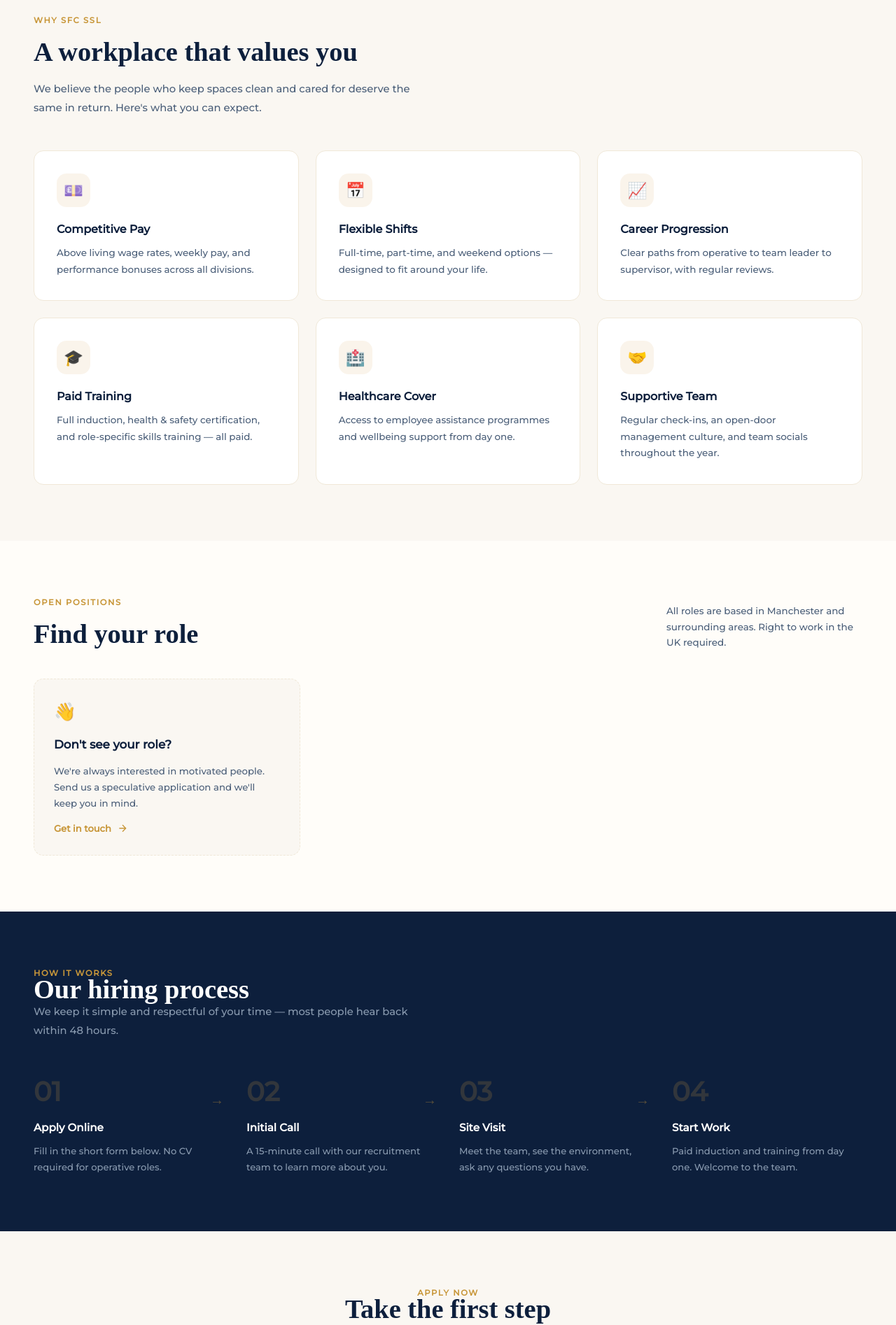
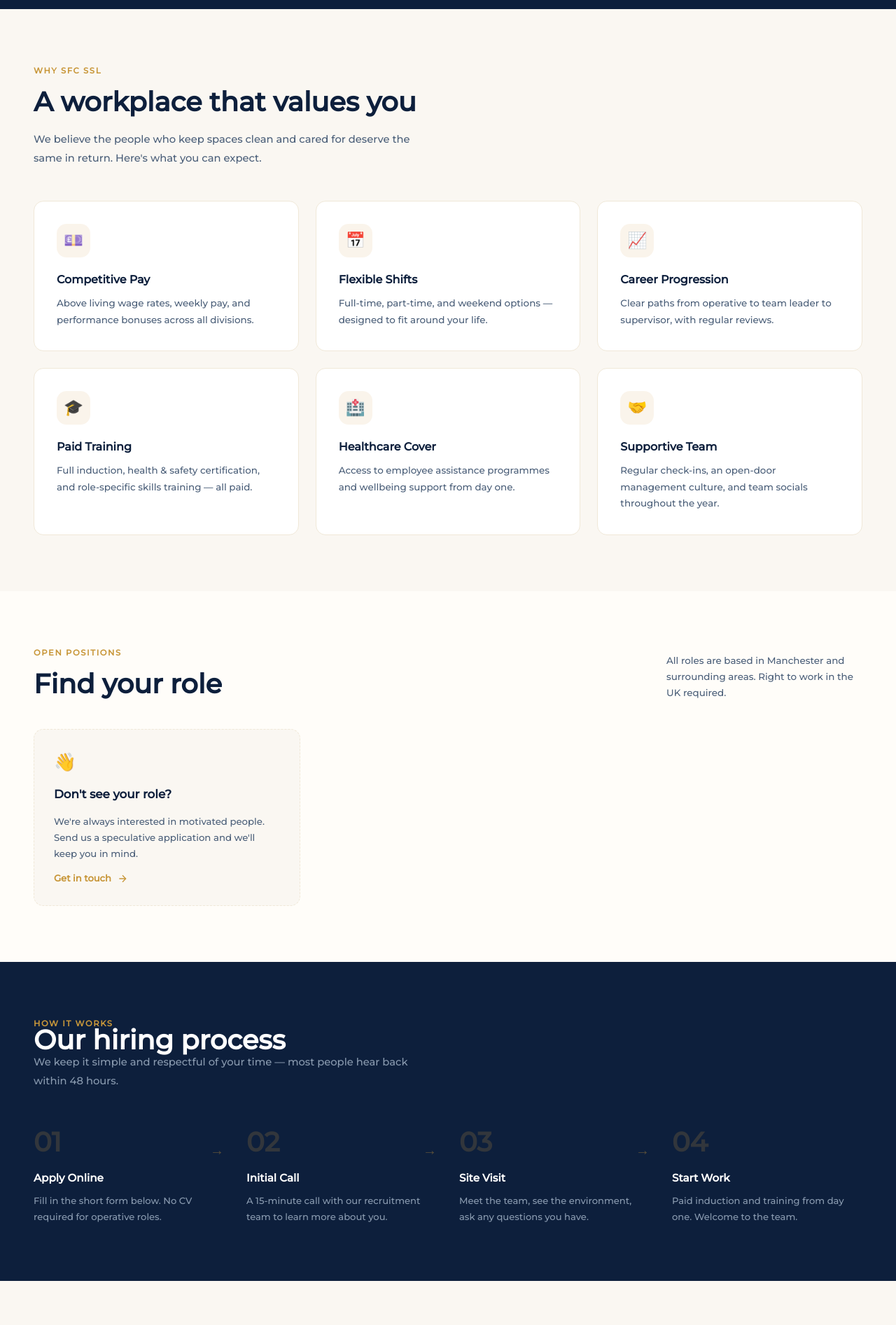
Before and after one commit to theNubiadev/sfcssl, a Next.js app: page /careers in a window 1280 px wide. Shown: the part 780-2674 px from the top of the page at 70% size. Built offline with nearby package versions, Linux system fonts and the light colour scheme.

Commit message:
style: Correct spelling of 'Concierge' in multiple components for consistency

```diff
--- a/app/careers/page.tsx
+++ b/app/careers/page.tsx
@@ -186,7 +186,7 @@ export default function CareersPage() {
           We&apos;re hiring · Manchester, UK
         </span>
 
-        <h1 className="font-lora text-[clamp(2.4rem,5vw,3.8rem)] font-semibold text-white leading-[1.18] max-w-2xl mb-5">
+        <h1 className="font-mont text-[clamp(2.4rem,5vw,3.8rem)] font-semibold text-white leading-[1.18] max-w-2xl mb-5">
           Build a career that{" "}
           <em className="text-[#f5d97a] not-italic">makes a difference</em>{" "}
           every day
@@ -230,7 +230,7 @@ export default function CareersPage() {
         <p className="font-mont text-[0.72rem] font-bold tracking-[0.14em] uppercase text-[#c8973a] mb-3">
           Why SFC SSL
         </p>
-        <h2 className="font-lora text-[clamp(1.8rem,3vw,2.6rem)] font-semibold text-[#0d1f3c] leading-tight mb-4">
+        <h2 className="font-mont text-[clamp(1.8rem,3vw,2.6rem)] font-semibold text-[#0d1f3c] leading-tight mb-4">
           A workplace that values you
         </h2>
         <p className="font-mont text-[0.92rem] text-[#4a5e78] leading-[1.8] max-w-xl mb-12">
@@ -265,7 +265,7 @@ export default function CareersPage() {
             <p className="font-mont text-[0.72rem] font-bold tracking-[0.14em] uppercase text-[#c8973a] mb-3">
               Open Positions
             </p>
-            <h2 className="font-lora text-[clamp(1.8rem,3vw,2.6rem)] font-semibold text-[#0d1f3c] leading-tight">
+            <h2 className="font-mont text-[clamp(1.8rem,3vw,2.6rem)] font-semibold text-[#0d1f3c] leading-tight">
               Find your role
             </h2>
           </div>
@@ -356,7 +356,7 @@ export default function CareersPage() {
         <p className="font-mont text-[0.72rem] font-bold tracking-[0.14em] uppercase text-[#c8973a] mb-3">
           How it works
         </p>
-        <h2 className="font-lora text-[clamp(1.8rem,3vw,2.6rem)] font-semibold text-white leading-1.25 mb-4">
+        <h2 className="font-mont text-[clamp(1.8rem,3vw,2.6rem)] font-semibold text-white leading-1.25 mb-4">
           Our hiring process
         </h2>
         <p className="font-mont text-[0.92rem] text-[#8a9bb0] leading-[1.8] max-w-xl mb-14">
@@ -392,7 +392,7 @@ export default function CareersPage() {
           <p className="font-mont text-[0.72rem] font-bold tracking-[0.14em] uppercase text-[#c8973a] mb-3">
             Apply Now
           </p>
-          <h2 className="font-lora text-[clamp(1.8rem,3vw,2.6rem)] font-semibold text-[#0d1f3c] leading-1.25 mb-4">
+          <h2 className="font-mont text-[clamp(1.8rem,3vw,2.6rem)] font-semibold text-[#0d1f3c] leading-1.25 mb-4">
             Take the first step
           </h2>
           <p className="font-mont text-[0.92rem] text-[#4a5e78] leading-[1.8] max-w-xl mx-auto">
--- a/app/private/page.tsx
+++ b/app/private/page.tsx
@@ -24,7 +24,7 @@ export default function Private() {
     {
       icon: PlayCircle,
       tag: "",
-      title: "Concierege and Hospitality.",
+      title: "Concierge and Hospitality.",
       link: "Speak to an Advisor",
       desc: " We act as your dedicated personal partner, providing high-touch, bespoke support designed to handle the complexities of daily life whether personal or professional with discretion and precision.",
       features: [
--- a/app/services/page.tsx
+++ b/app/services/page.tsx
@@ -96,7 +96,7 @@ export default function Service() {
       tag: "",
       title: "Concierge & Hospitality.",
       link: "Speak to an Advisor",
-      desc: " Life gets full. Our concierege team steps in to handle the everyday tasks that take up your time; from home cooking and grocery shopping to errand running and event support. Warm, trustworthy and completely tailored to your household.",
+      desc: " Life gets full. Our concierge team steps in to handle the everyday tasks that take up your time; from home cooking and grocery shopping to errand running and event support. Warm, trustworthy and completely tailored to your household.",
       features: [
         {
           list: "Personalized Life Management: Daily assistance tailored to your requirements, ensuring your day-to-day routine runs seamlessly.",
--- a/components/Service.tsx
+++ b/components/Service.tsx
@@ -43,9 +43,9 @@ export default function Service() {
     {
       icon: PlayCircle,
       tag: "",
-      title: "Concierege and Hospitality.",
+      title: "Concierge and Hospitality.",
       link: "Speak to an Advisor",
-      desc: "Life gets full. Our concierege team steps in to handle the everyday tasks that take up your time; from home cooking and grocery shopping to errand running and event support. Warm, trustworthy and completely tailored to your household",
+      desc: "Life gets full. Our concierge team steps in to handle the everyday tasks that take up your time; from home cooking and grocery shopping to errand running and event support. Warm, trustworthy and completely tailored to your household",
       features: [
         {
           list: "Personalized Life Management: Daily assistance tailored to your requirements, ensuring your day-to-day routine runs seamlessly.",
--- a/components/StructuredData.tsx
+++ b/components/StructuredData.tsx
@@ -42,9 +42,8 @@ export default function StructuredData() {
       }
     ],
     "sameAs": [
-      "https://www.facebook.com/YOUR_PAGE",
-      "https://www.instagram.com/YOUR_PAGE",
-      "https://www.linkedin.com/company/YOUR_PAGE"
+      "https://www.instagram.com/sfcareandsupport?igsh=YWlrNTA1czY1b3Br&utm_source=qr",
+      "https://www.facebook.com/photo.php?fbid=941524095596182&set=a.100843316330935&type=3"
     ],
     "hasOfferCatalog": {
       "@type": "OfferCatalog",
```
Also changed, not shown: 1 other file (tests, documents, lock files or other folders).
